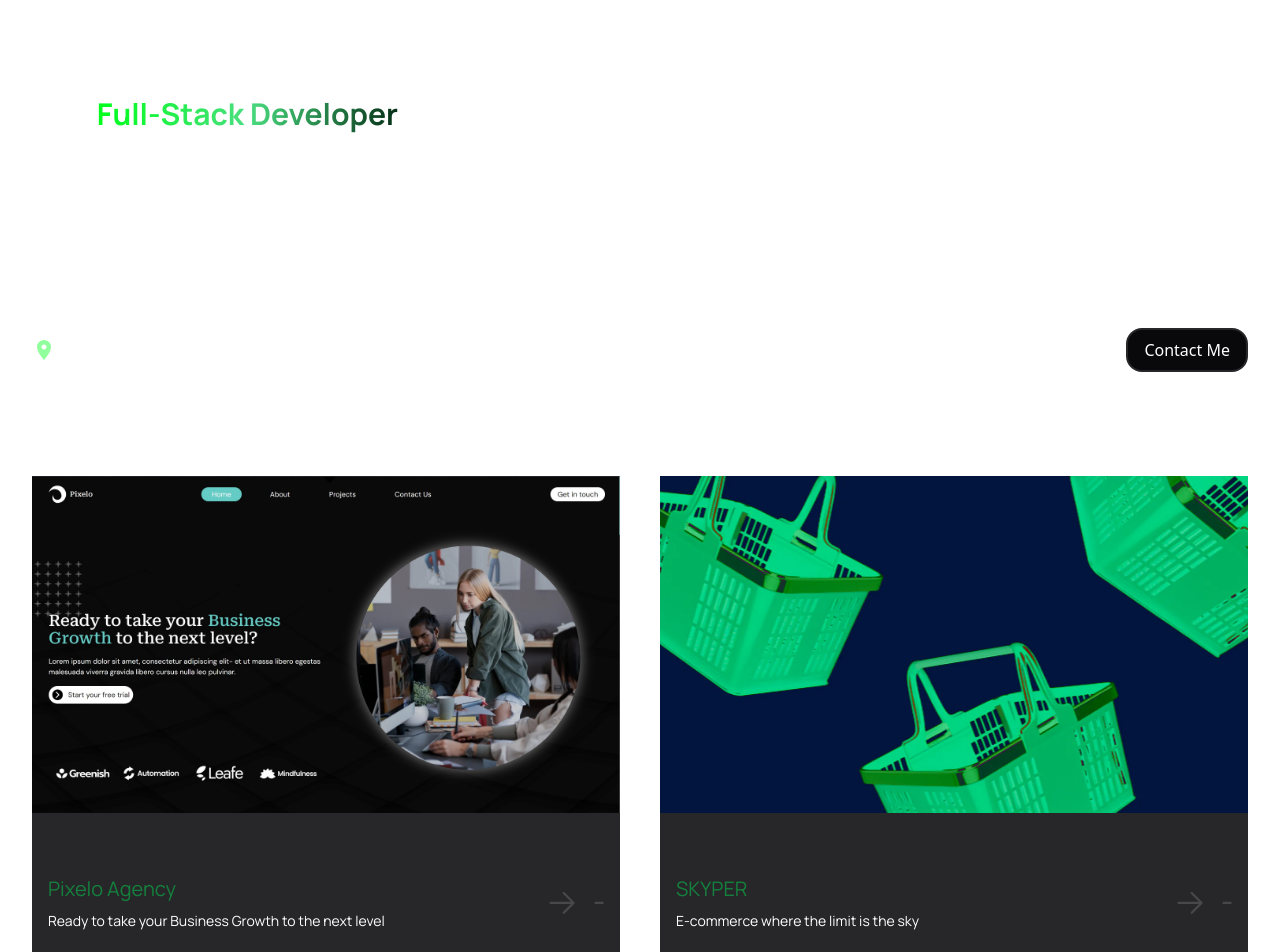
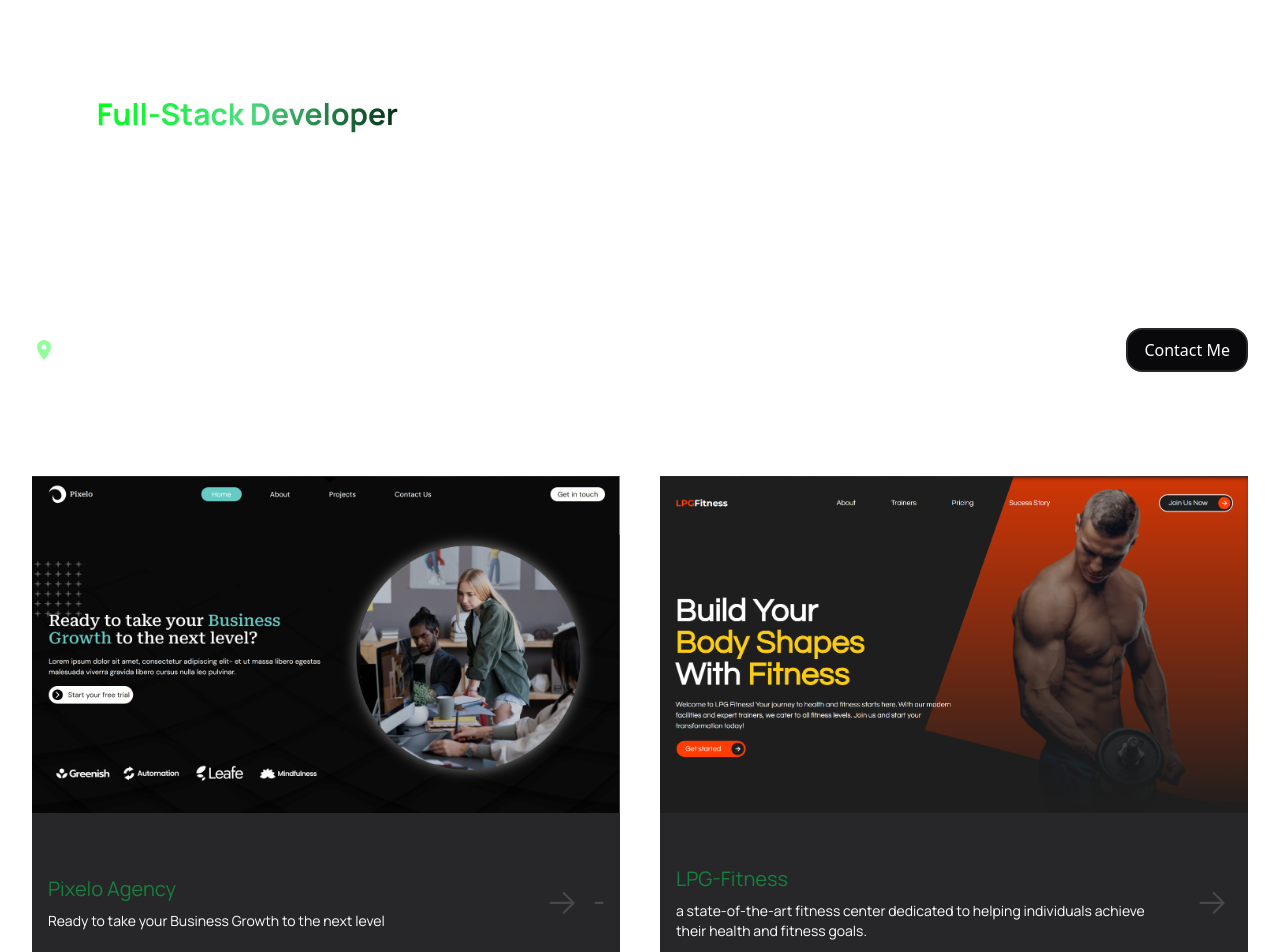
Before and after one commit to igorntwari/portfolio, a React (Create React App) app: page /hello in a window 1280 px wide. Shown: the top 952 px of the page. Built offline with nearby package versions, Linux system fonts and the light colour scheme.

Commit message:
refactor: refactored some changes in the project

```diff
--- a/src/pages/HelloPage.tsx
+++ b/src/pages/HelloPage.tsx
@@ -1,6 +1,6 @@
 import React from "react";
-import Pixel from '../assets/images/Pixel.jpg'
-import skyper from '../assets/images/skyper.webp'
+import Pixel from "../assets/images/Pixel.jpg";
+import LPGFitness from "../assets/images/LPGFitness.png";
 import LocationIcon from "../assets/icons/LocationIcon";
 import SlideIcon from "../assets/icons/SlideIcon";
 import Dropdown from "./Dropdown.tsx";
@@ -40,8 +40,14 @@ export default function HelloPage() {
       <div className="flex justify-between items-center">
         <h1 className="lg:flex lg:gap-2 md:flex sm:gap-2 md:text-xs md:gap-2 sm:flex sm:items-center flex gap-2">
           <LocationIcon />
-          <a href="https://www.google.com/maps/place/Kigali,+Rwanda" className="cursor-pointer" target="_blank" rel="noreferrer">Kigali, Rwanda</a>
-
+          <a
+            href="https://www.google.com/maps/place/Kigali,+Rwanda"
+            className="cursor-pointer"
+            target="_blank"
+            rel="noreferrer"
+          >
+            Kigali, Rwanda
+          </a>
         </h1>
         <span className="h-[1px] bg-white lg:w-[26rem] md:w-[25rem] sm:w-[15rem]" />
         <button
@@ -57,34 +63,55 @@ export default function HelloPage() {
       </h1>
       <div className="grid sm:grid-cols-2 gap-10">
         <div className="bg-zinc-800 rounded-xl grid grid-rows-3 gap-2">
-          <img className="row-span-2 object-cover w-full h-full"  src={Pixel} alt="project-2" />
+          <img
+            className="row-span-2 object-cover w-full h-full"
+            src={Pixel}
+            alt="project-2"
+          />
           <div className="flex justify-between px-4 items-center">
             <div className="flex flex-col gap-2">
               <h1 className="font-Manrope-Regular text-green-700 text-sm sm:text-xl">
                 Pixelo Agency
               </h1>
               <h1 className="font-Manrope-Regular sm:text-sm text-xs">
-              Ready to take your Business Growth to the next level
+                Ready to take your Business Growth to the next level
               </h1>
             </div>
             <div className="overflow-hidden">
-              <a href="https://pixelo-agency.vercel.app/" target="_blank" rel="noreferrer"><SlideIcon className="transition-all duration-500 ease-in-out transform hover:translate-x-1/3" /></a>
+              <a
+                href="https://pixelo-agency.vercel.app/"
+                target="_blank"
+                rel="noreferrer"
+              >
+                <SlideIcon className="transition-all duration-500 ease-in-out transform hover:translate-x-1/3" />
+              </a>
             </div>
           </div>
         </div>
         <div className="bg-zinc-800 rounded-xl grid grid-rows-3 gap-2">
-          <img className="row-span-2 object-cover w-full h-full"  src={skyper} alt="projectImage" />
+          <img
+            className="row-span-2 object-cover w-full h-full"
+            src={LPGFitness}
+            alt="projectImage"
+          />
           <div className="flex justify-between px-4 items-center">
             <div className="flex flex-col object-contain gap-2">
               <h1 className="font-Manrope-Regular text-green-700 text-sm sm:text-xl">
-                SKYPER
+                LPG-Fitness
               </h1>
               <h1 className="font-Manrope-Regular sm:text-sm text-xs">
-                 E-commerce where the limit is the sky
+              a state-of-the-art fitness center dedicated to helping individuals achieve their health and fitness goals.
               </h1>
             </div>
             <div className="overflow-hidden">
-              <a href="https://skyper.onrender.com/" target="_blank" rel="noreferrer"><SlideIcon className="transition-all duration-500 ease-in-out transform hover:translate-x-1/3" /></a>
+            <a
+                href="https://lpg-fitness.vercel.app/#h"
+                target="_blank"
+                className="cursor-pointer"
+                rel="noreferrer"
+              >
+                <SlideIcon className="transition-all duration-500 ease-in-out transform hover:translate-x-1/3" />
+              </a>
             </div>
           </div>
         </div>
```
